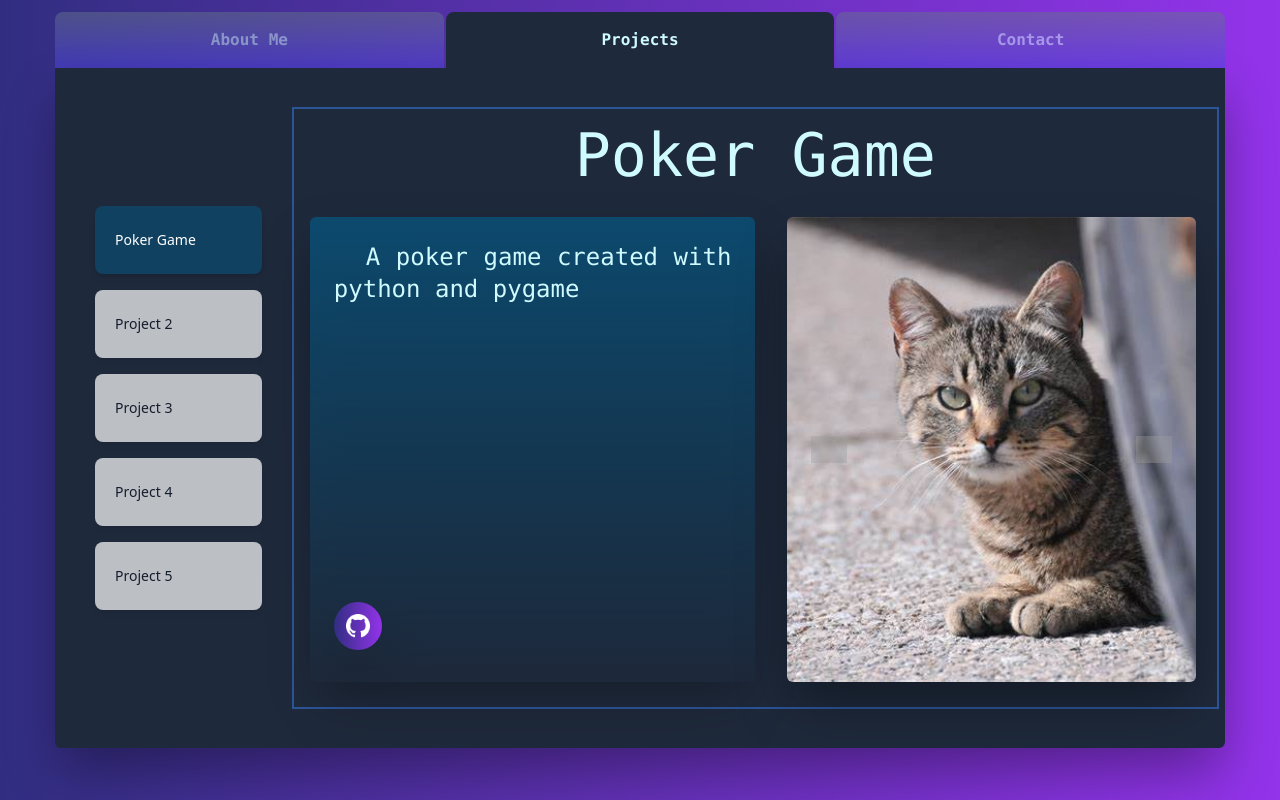
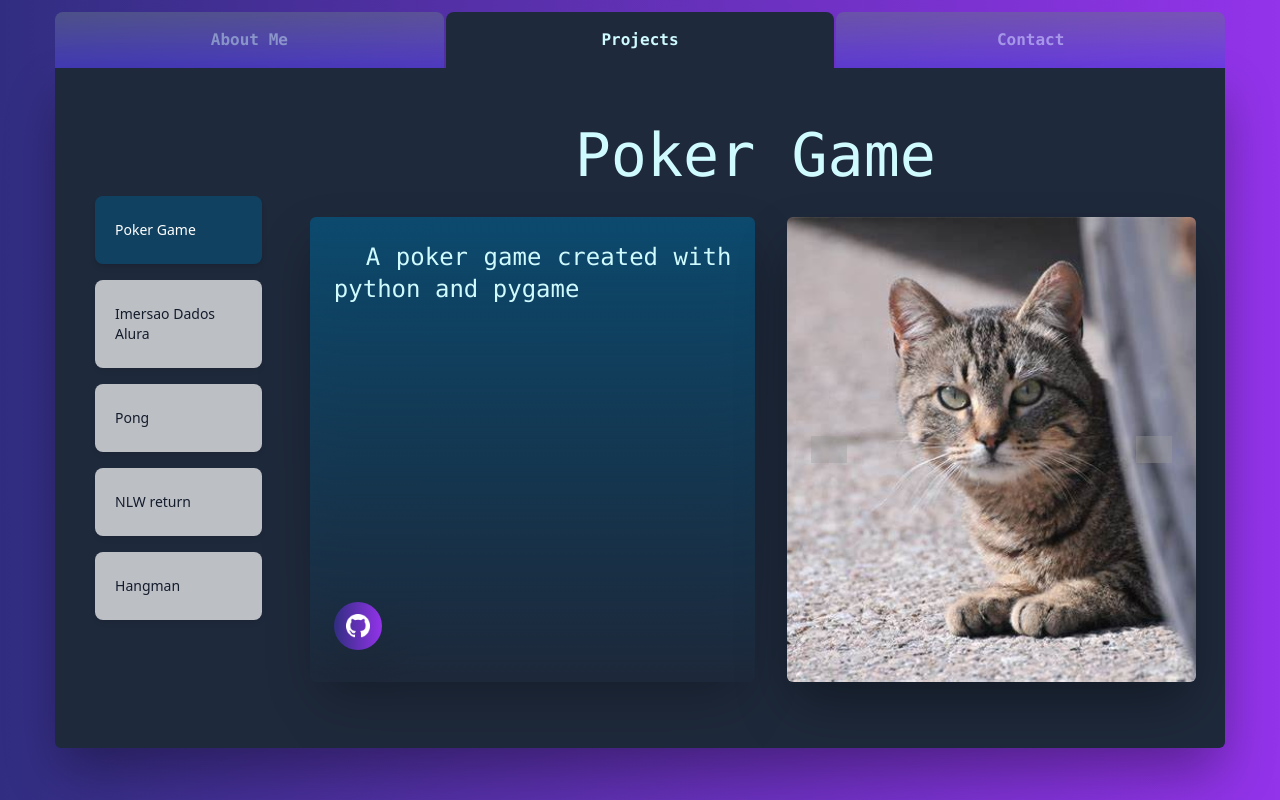
Before and after one commit to phenriquep00/portifolio, a React (Create React App) app: page / in a window 1280 px wide. Both pictures are taken after a click on the element "Projects". Built offline with nearby package versions, Linux system fonts and the light colour scheme; grey boxes are pictures that could not be loaded.

Commit message:
updated project names and all connections through the components

```diff
--- a/src/components/Content/Projects/Options/RadioGroup.js
+++ b/src/components/Content/Projects/Options/RadioGroup.js
@@ -7,18 +7,18 @@ const plans = [
 
   },
   {
-    name: 'Project 2',
+    name: 'Imersao Dados Alura',
 
   },
   {
-    name: 'Project 3',
+    name: 'Pong',
 
   },
   {
-    name: 'Project 4',
+    name: 'NLW return',
   },
   {
-    name: 'Project 5',
+    name: 'Hangman',
   }
 ]
 
--- a/src/components/Content/Projects/Overview/ImageSlider/ImageSlider.js
+++ b/src/components/Content/Projects/Overview/ImageSlider/ImageSlider.js
@@ -49,22 +49,22 @@ export function ImageSlider({ project }) {
             setImage3(cat3);
 
         }
-        else if (project === "Project 2") {
+        else if (project === "Imersao Dados Alura") {
             setImage1(dog1);
             setImage2(dog2);
             setImage3(dog3);
         }
-        else if (project === "Project 3") {
+        else if (project === "Pong") {
             setImage1(mice1);
             setImage2(mice2);
             setImage3(mice3);
         }
-        else if (project === "Project 4") {
+        else if (project === "NLW return") {
             setImage1(fish1);
             setImage2(fish2);
             setImage3(fish3);
         }
-        else if (project === "Project 5") {
+        else if (project === "Hangman") {
             setImage1(bird1);
             setImage2(bird2);
             setImage3(bird3);
--- a/src/components/Content/Projects/Projects.js
+++ b/src/components/Content/Projects/Projects.js
@@ -22,7 +22,7 @@ export function Projects() {
                 <Options onSelectedProjectChange={handleSelectedProjectChange} />
             </div>
 
-            <div className="w-[80%] h-[90%] self-center border-separate ring-2"> {/* focused div */}
+            <div className="w-[80%] h-[90%] self-center "> {/* focused div */}
                 {
                     selectedProject === "Poker Game"
                         ?
@@ -35,10 +35,10 @@ export function Projects() {
                         </Overview>
                         :
                         (
-                            selectedProject === "Project 2"
+                            selectedProject === "Imersao Dados Alura"
                                 ?
                                 <Overview
-                                    title="Imersao Dados"
+                                    title="Imersao Dados Alura"
                                     description=" Imersao dados alura "
                                     repo="https://github.com/phenriquep00/poker"
                                 >
@@ -46,7 +46,7 @@ export function Projects() {
                                 </Overview>
                                 :
                                 (
-                                    selectedProject === "Project 3"
+                                    selectedProject === "Pong"
                                         ?
                                         <Overview
                                             title="Pong"
@@ -57,7 +57,7 @@ export function Projects() {
                                         </Overview>
                                         :
                                         (
-                                            selectedProject === "Project 4"
+                                            selectedProject === "NLW return"
                                                 ?
                                                 <Overview
                                                     title="NLW return"
@@ -68,7 +68,7 @@ export function Projects() {
                                                 </Overview>
                                                 :
                                                 (
-                                                    selectedProject === "Project 5"
+                                                    selectedProject === "Hangman"
                                                         ?
                                                         <Overview
                                                             title="Hangman"
```
